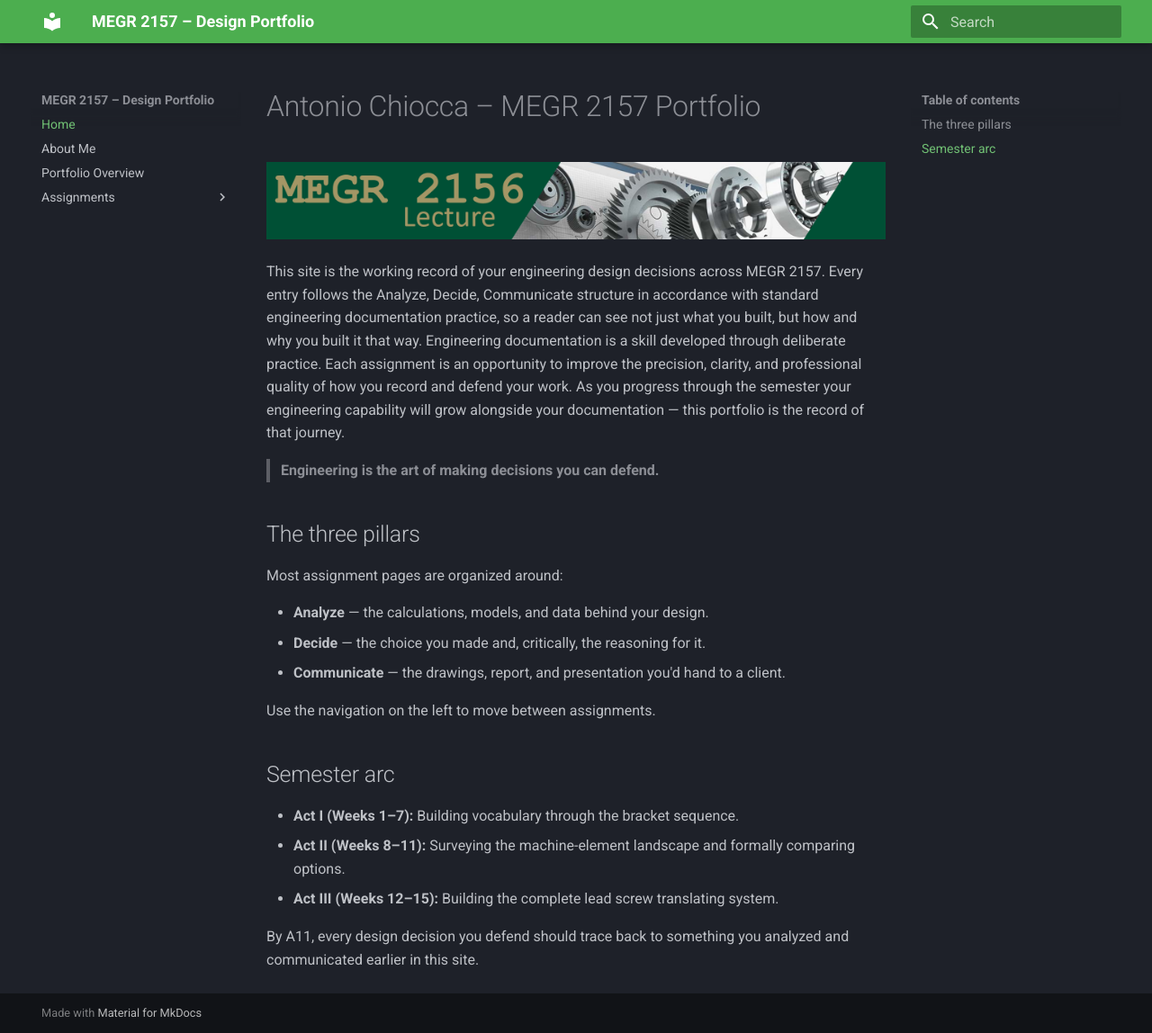
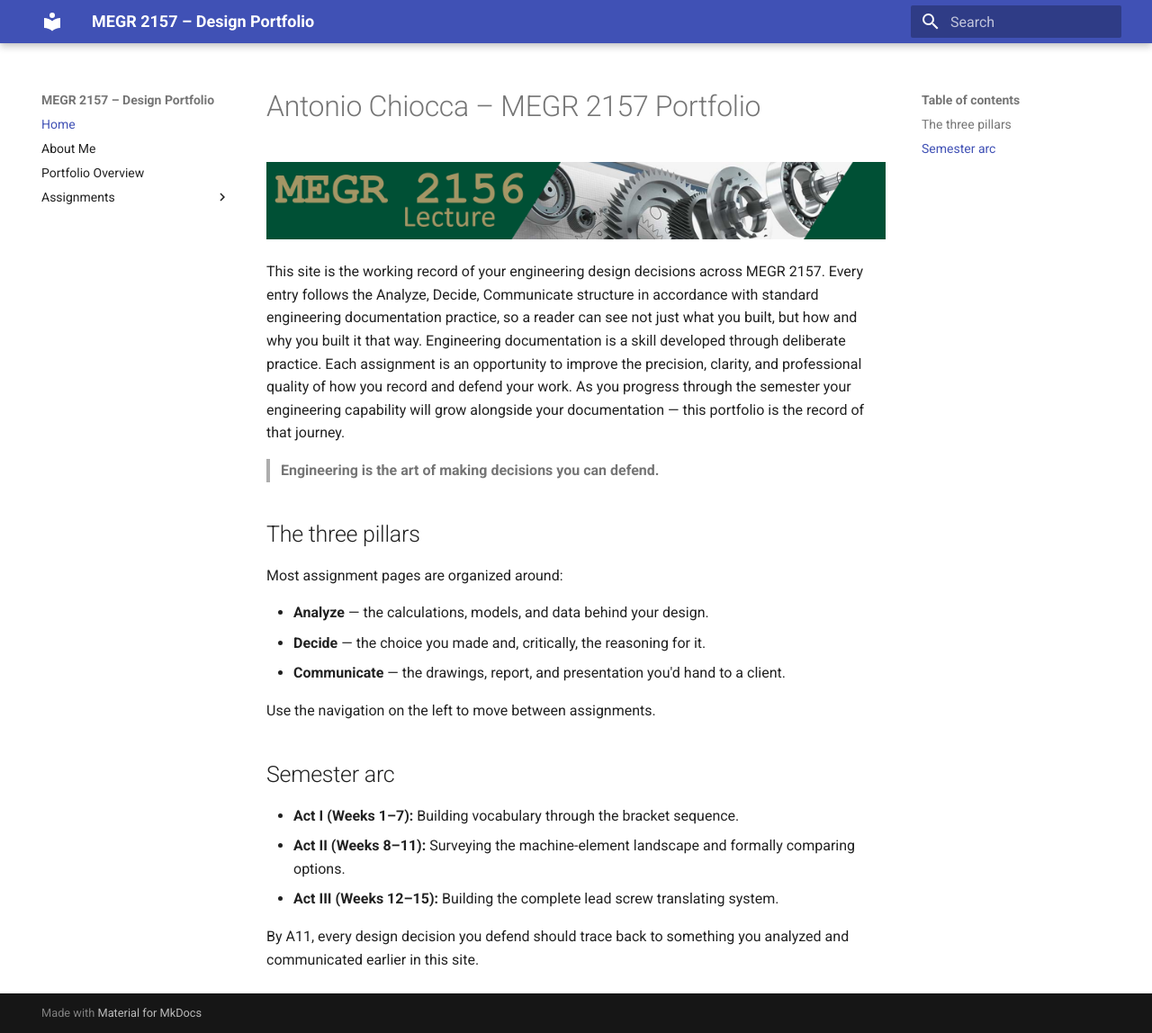
Before and after one commit to ajchiocca/megr2157-portfolio, an MkDocs documentation site: the page built from docs/index.md, in a window 1280 px wide and 1148 px high. Shown: the whole window at 90% size. Built offline with MkDocs 1.6.1 and Material for MkDocs 9.7.7, drawn with Linux system fonts in a browser that asks for light colours.

Commit message:
Change theme colors in mkdocs.yml

```diff
--- a/mkdocs.yml
+++ b/mkdocs.yml
@@ -4,8 +4,8 @@ site_description: Design portfolio documentation, built with the Analyze / Decid
 theme:
   name: material
   palette:
-    scheme: slate
-    primary: green
+    scheme:
+    primary: gray
     accent: lime
   features:
     - navigation.instant
```
